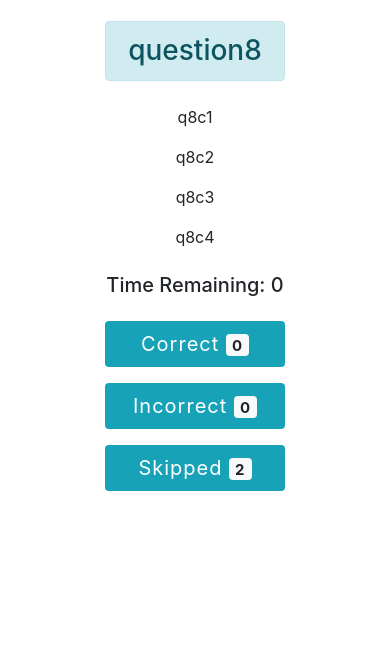
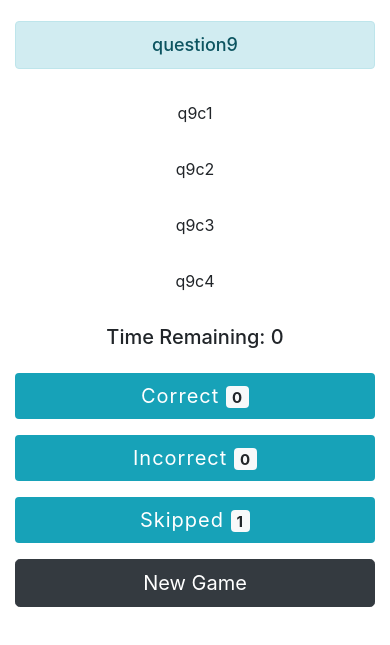
Before and after one commit to tsjohns9/trivia-game, a plain HTML site: page index.html in a window 390 px wide. Shown: the part 51-696 px from the top of the page. Drawn offline with nearby package versions, Linux system fonts and the light colour scheme.

Commit message:
adjusted responsive design

```diff
--- a/assets/css/style.css
+++ b/assets/css/style.css
@@ -1,14 +1,35 @@
+* {
+  box-sizing: border-box;
+}
+
 .game-content__div--style {
   cursor: pointer;
 }
 
-.game-score-tracker__div1--style,
-.game-score-tracker__div2--style,
-.game-score-tracker__div3--style{
+.game-content__div--style:hover {
+  border: 1px solid #17a2b8;
+  border-radius: 4px;
+}
+
+.game-score-tracker__div {
   font-size: 20px;
   letter-spacing: 1px;
 }
 
 #new-game-btn {
   display: none;
+  width: 100%;
 }
+
+.game__h3--style {
+  font-size: 18px;
+}
+
+/* media queries */
+
+@media(min-width: 576px) {
+  .game__h3--style {
+    font-size: 22px;
+    width: 50%;
+  }
+}
--- a/index.html
+++ b/index.html
@@ -12,32 +12,35 @@
 
   <main class="game container">
     <h1 class="mb-4 text-center">JavaScript Trivia!</h1>
-    <h3 class="alert alert-info game__h3 text-center mb-4 mx-auto w-50" role="alert"></h3>
+    <h3 class="alert alert-info game__h3--style text-center mb-4 mx-sm-auto" role="alert"></h3>
 
     <section class="game-content row text-center mb-4">
-      <div class="col-sm-3 game-content__div--style mb-3 mb-sm-0"></div>
-      <div class="col-sm-3 game-content__div--style mb-3 mb-sm-0"></div>
-      <div class="col-sm-3 game-content__div--style mb-3 mb-sm-0"></div>
-      <div class="col-sm-3 game-content__div--style mb-sm-0"></div>
+      <div class="col-sm-3 game-content__div--style mb-3 mb-sm-0 p-2"></div>
+      <div class="col-sm-3 game-content__div--style mb-3 mb-sm-0 p-2"></div>
+      <div class="col-sm-3 game-content__div--style mb-3 mb-sm-0 p-2"></div>
+      <div class="col-sm-3 game-content__div--style mb-sm-0 p-2"></div>
     </section>
 
     <h5 class="game__h5 text-center mb-4">Time Remaining: 1</h5>
 
-    <section class="game-score-tracker mb-4 row text-center">
-      <div class="col-sm-4 game-score-tracker__div1--style">
-        <p class="bg-info mx-auto p-2 rounded text-white w-50">Correct <span class="badge badge-light">0</span></p>
+    <section class="game-score-tracker row text-center">
+      <div class="col-sm-4 game-score-tracker__div game-score-tracker__div1--style">
+        <p class="bg-info mx-sm-auto p-2 rounded text-white">Correct <span class="badge badge-light">0</span></p>
       </div>
-      <div class="col-sm-4 game-score-tracker__div2--style">
-        <p class="bg-info mx-auto p-2 rounded text-white w-50">Incorrect <span class="badge badge-light">0</span></p>
+      <div class="col-sm-4 game-score-tracker__div game-score-tracker__div2--style">
+        <p class="bg-info mx-sm-auto p-2 rounded text-white">Incorrect <span class="badge badge-light">0</span></p>
       </div>
-      <div class="col-sm-4 game-score-tracker__div3--style">
-        <p class="bg-info mx-auto p-2 rounded text-white w-50">Skipped
+      <div class="col-sm-4 game-score-tracker__div game-score-tracker__div3--style">
+        <p class="bg-info mx-sm-auto p-2 rounded text-white">Skipped
           <span class="badge badge-light">0</span>
         </p>
       </div>
+      <div class="col-sm-4 offset-sm-4 mt-sm-4">
+        <button type="button" class="btn btn-dark btn-lg btn--width mx-sm-auto " id="new-game-btn">New Game</button>
+      </div>
     </section>
 
-    <button type="button" class="btn btn-dark btn-lg w-25 mx-auto" id="new-game-btn">New Game</button>
+
 
   </main>
 
--- a/src/script.js
+++ b/src/script.js
@@ -1,66 +1,66 @@
 window.onload = function() {
 
   var questionsObj = {
-    "question0": [
-      {q0c1: true},
-      {q0c2: false},
-      {q0c3: false},
-      {q0c4: false}
-    ],
-    question1: [
-      {q1c1: true},
-      {q1c2: false},
-      {q1c3: false},
-      {q1c4: false}
-    ],
-    question2: [
-      {q2c1: true},
-      {q2c2: false},
-      {q2c3: false},
-      {q2c4: false}
-    ],
-    question3: [
-      {q3c1: true},
-      {q3c2: false},
-      {q3c3: false},
-      {q3c4: false}
-    ],
-    question4: [
-      {q4c1: true},
-      {q4c2: false},
-      {q4c3: false},
-      {q4c4: false}
-    ],
-    question5: [
-      {q5c1: true},
-      {q5c2: false},
-      {q5c3: false},
-      {q5c4: false}
-    ],
-    question6: [
-      {q6c1: true},
-      {q6c2: false},
-      {q6c3: false},
-      {q6c4: false}
-    ],
-    question7: [
-      {q7c1: true},
-      {q7c2: false},
-      {q7c3: false},
-      {q7c4: false}
-    ],
-    question8: [
-      {q8c1: true},
-      {q8c2: false},
-      {q8c3: false},
-      {q8c4: false}
-    ],
+    // "question0": [
+    //   {q0c1: true},
+    //   {q0c2: false},
+    //   {q0c3: false},
+    //   {q0c4: false}
+    // ],
+    // question1: [
+    //   {q1c1: true},
+    //   {q1c2: false},
+    //   {q1c3: false},
+    //   {q1c4: false}
+    // ],
+    // question2: [
+    //   {q2c1: true},
+    //   {q2c2: false},
+    //   {q2c3: false},
+    //   {q2c4: false}
+    // ],
+    // question3: [
+    //   {q3c1: true},
+    //   {q3c2: false},
+    //   {q3c3: false},
+    //   {q3c4: false}
+    // ],
+    // question4: [
+    //   {q4c1: true},
+    //   {q4c2: false},
+    //   {q4c3: false},
+    //   {q4c4: false}
+    // ],
+    // question5: [
+    //   {q5c1: true},
+    //   {q5c2: false},
+    //   {q5c3: false},
+    //   {q5c4: false}
+    // ],
+    // question6: [
+    //   {q6c1: true},
+    //   {q6c2: false},
+    //   {q6c3: false},
+    //   {q6c4: false}
+    // ],
+    // question7: [
+    //   {q7c1: true},
+    //   {q7c2: false},
+    //   {q7c3: false},
+    //   {q7c4: false}
+    // ],
+    // question8: [
+    //   {q8c1: true},
+    //   {q8c2: false},
+    //   {q8c3: false},
+    //   {q8c4: false}
+    // ],
     question9: [
       {q9c1: true},
       {q9c2: false},
       {q9c3: false},
       {q9c4: false}
-    ],
+    ]
   };
 
   //allows/prevents the click event from being used
@@ -114,7 +114,7 @@ window.onload = function() {
       canClick = true;
 
       //updates .game-content__h3 with the question
-      $('.game__h3').text(this.randomQuestion);
+      $('.game__h3--style').text(this.randomQuestion);
 
       //Used to reset the time on each new round
       this.time = 1;
@@ -160,7 +160,6 @@ window.onload = function() {
         if (this.remainingQuestions.length === 0) {
           //displays new game button
           $('#new-game-btn').fadeIn();
-          $('#new-game-btn').addClass('d-block');
 
         //if questions remain, then a new question is given automatically
         } else {
@@ -207,7 +206,6 @@ window.onload = function() {
 
         //fades in new game button
         $('#new-game-btn').fadeIn();
-        $('#new-game-btn').addClass('d-block');
       }
     }
   });
@@ -216,8 +214,8 @@ window.onload = function() {
   $('#new-game-btn').click(function () {
 
     //resets scores
-    wins = 0;
-    losses = 0;
+    correct = 0;
+    incorrect = 0;
     skipped = 0;
 
     //These 2 methods used together start a new game
@@ -227,14 +225,9 @@ window.onload = function() {
     //fades our button out
     $('#new-game-btn').fadeOut();
 
-    //used to remove d-block class once fade is finished
-    setTimeout(function() {
-      $('#new-game-btn').removeClass('d-block')
-    }, 400);
-
     //resets score display
-    $('.game-score-tracker__div1--style .badge').text(`${wins}`);
-    $('.game-score-tracker__div2--style .badge').text(`${losses}`);
+    $('.game-score-tracker__div1--style .badge').text(`${correct}`);
+    $('.game-score-tracker__div2--style .badge').text(`${incorrect}`);
     $('.game-score-tracker__div3--style .badge').text(`${skipped}`);
   })
 
```
